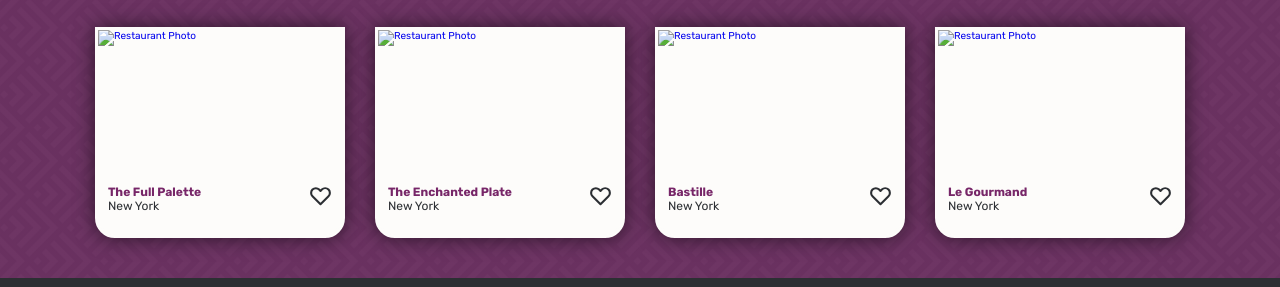
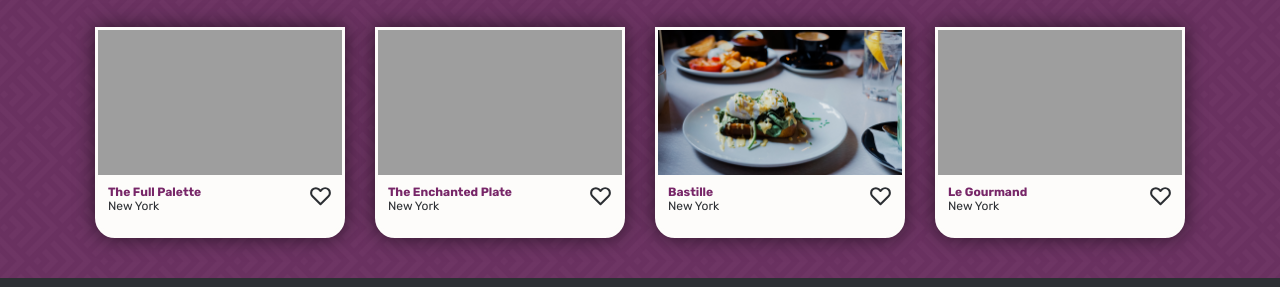
Before and after one commit to gilvasq/OpenClassrooms-OhMyFood-Project, a website: page index.html in a window 1280 px wide. Shown: the part 664-951 px from the top of the page. Drawn offline with Linux system fonts and the light colour scheme; the site is published under a folder, as on GitHub Pages, so addresses that start at the root find nothing.

Commit message:
homepage image path corrected

```diff
--- a/index.html
+++ b/index.html
@@ -95,7 +95,7 @@
               <div class="card-restaurant-img-box">
                 <img
                   class="card-restaurant-img"
-                  src="/images/jay-wennington-N_Y88TWmGwA-unsplash.jpg"
+                  src="./images/jay-wennington-N_Y88TWmGwA-unsplash.jpg"
                   alt="Restaurant Photo"
                 />
               </div>
@@ -145,7 +145,7 @@
               <div class="card-restaurant-img-box">
                 <img
                   class="card-restaurant-img"
-                  src="/images/stil-u2Lp8tXIcjw-unsplash.jpg"
+                  src="./images/stil-u2Lp8tXIcjw-unsplash.jpg"
                   alt="Restaurant Photo"
                 />
               </div>
@@ -194,7 +194,7 @@
               <div class="card-restaurant-img-box">
                 <img
                   class="card-restaurant-img"
-                  src="/images/toa-heftiba-DQKerTsQwi0-unsplash.jpg"
+                  src="./images/toa-heftiba-DQKerTsQwi0-unsplash.jpg"
                   alt="Restaurant Photo"
                 />
               </div>
@@ -244,7 +244,7 @@
             <div class="card-restaurant-img-box">
               <img
                 class="card-restaurant-img"
-                src="/images/louis-hansel-shotsoflouis-qNBGVyOCY8Q-unsplash.jpg"
+                src="./images/louis-hansel-shotsoflouis-qNBGVyOCY8Q-unsplash.jpg"
                 alt="Restaurant Photo"
               />
             </div>
```
